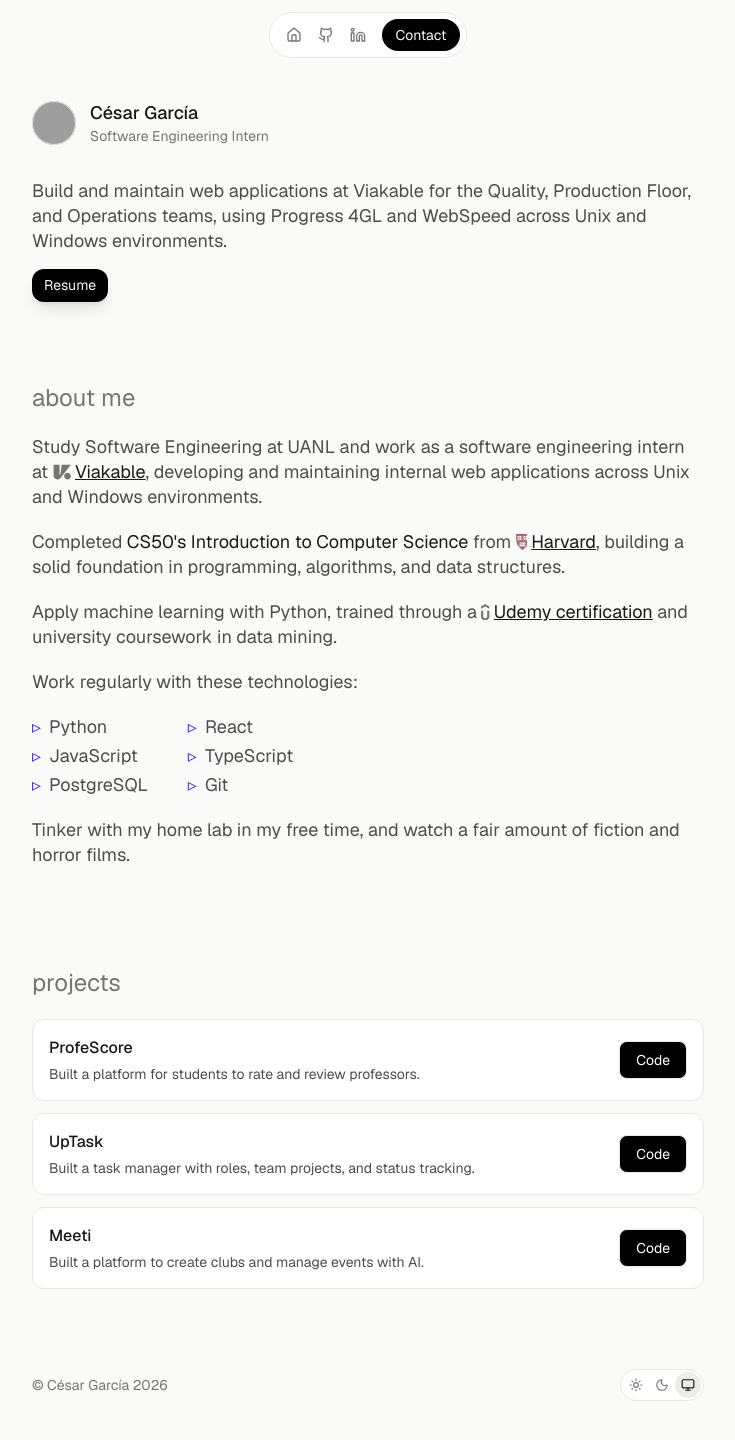
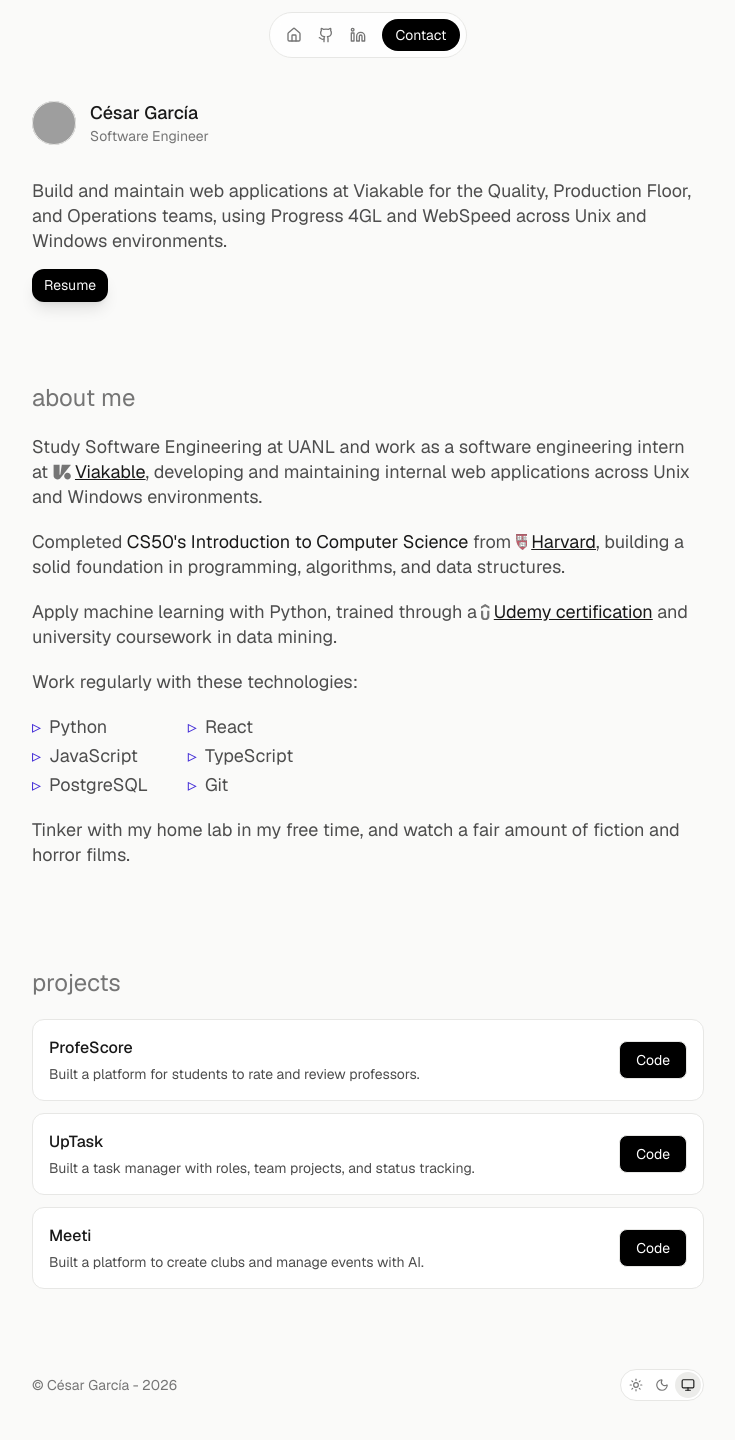
Before and after one commit to cgamcs/portfolio, a Next.js app: page / in a window 1280 px wide. Shown: the top 1440 px of the page, without its empty margins (272-1007 px from the left). Built offline with nearby package versions, Linux system fonts and the light colour scheme; grey boxes are pictures that could not be loaded.

Commit message:
cambiando titulo y agregando guion al footer

```diff
--- a/app/page.tsx
+++ b/app/page.tsx
@@ -42,7 +42,7 @@ export default function Home() {
                     document still needs one top-level heading. */}
                 <h1 className="text-18/6.25 font-medium text-text">César García</h1>
                 <p className="text-14/5 text-secondary">
-                  Software Engineering Intern
+                  Software Engineer
                 </p>
               </span>
             </header>
--- a/components/Footer.tsx
+++ b/components/Footer.tsx
@@ -76,7 +76,7 @@ export default function Footer() {
 
   return (
     <footer className="flex justify-between items-center w-full px-8 md:px-0 my-20 text-secondary">
-      <p className="text-14/5">© César García {new Date().getFullYear()}</p>
+      <p className="text-14/5">© César García - {new Date().getFullYear()}</p>
 
       <div className="relative flex items-center rounded-full border border-border bg-control p-0.5">
         {/* Sliding pill that follows the active option. The buttons are a fixed
```
